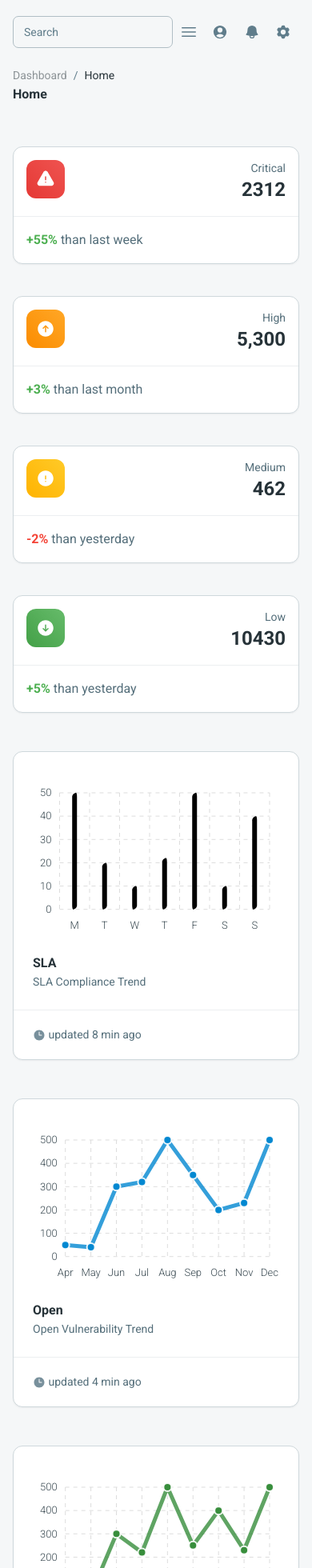
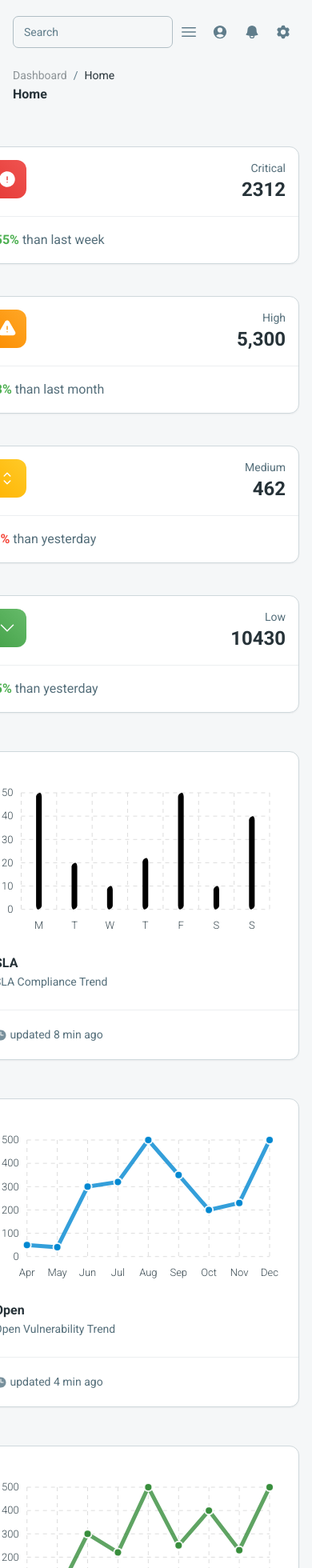
Before and after one commit to vanshxaggarwal/thornet-frontend, a React (Vite) app: page /dashboard/home in a window 390 px wide. Shown: the top 1960 px of the page at 80% size. Built offline with nearby package versions, Linux system fonts and the light colour scheme.

Commit message:
Random Changes

```diff
--- a/src/data/statistics-cards-data.js
+++ b/src/data/statistics-cards-data.js
@@ -1,14 +1,14 @@
 import {
     ExclamationTriangleIcon,
     ExclamationCircleIcon,
-    ArrowUpCircleIcon,
-    ArrowDownCircleIcon,
+    ChevronUpDownIcon,
+    ChevronDownIcon,
 } from "@heroicons/react/24/solid";
 
 export const statisticsCardsData = [
     {
         color: "red",
-        icon: ExclamationTriangleIcon,
+        icon: ExclamationCircleIcon,
         title: "Critical",
         value: "2312",
         footer: {
@@ -19,7 +19,7 @@ export const statisticsCardsData = [
     },
     {
         color: "orange",
-        icon: ArrowUpCircleIcon,
+        icon: ExclamationTriangleIcon,
         title: "High",
         value: "5,300",
         footer: {
@@ -30,7 +30,7 @@ export const statisticsCardsData = [
     },
     {
         color: "amber",
-        icon: ExclamationCircleIcon,
+        icon: ChevronUpDownIcon,
         title: "Medium",
         value: "462",
         footer: {
@@ -41,7 +41,7 @@ export const statisticsCardsData = [
     },
     {
         color: "green",
-        icon: ArrowDownCircleIcon,
+        icon: ChevronDownIcon,
         title: "Low",
         value: "10430",
         footer: {
--- a/src/pages/dashboard/home.jsx
+++ b/src/pages/dashboard/home.jsx
@@ -30,7 +30,7 @@ import { CheckCircleIcon, ClockIcon } from "@heroicons/react/24/solid";
 export function Home() {
     return (
         <div className="mt-12">
-            <div className="mb-12 grid gap-y-10 gap-x-6 md:grid-cols-2 xl:grid-cols-4">
+            <div className="mb-12 -ml-12 grid gap-y-10 gap-x-6 md:grid-cols-2 xl:grid-cols-4">
                 {statisticsCardsData.map(({ icon, title, footer, ...rest }) => (
                     <StatisticsCard
                         key={title}
@@ -48,7 +48,7 @@ export function Home() {
                     />
                 ))}
             </div>
-            <div className="mb-6 grid grid-cols-1 gap-y-12 gap-x-6 md:grid-cols-2 xl:grid-cols-3">
+            <div className="mb-6 -ml-12 grid grid-cols-1 gap-y-12 gap-x-6 md:grid-cols-2 xl:grid-cols-3">
                 {statisticsChartsData.map((props) => (
                     <StatisticsChart
                         key={props.title}
@@ -65,7 +65,7 @@ export function Home() {
                     />
                 ))}
             </div>
-            <div className="mb-4 grid grid-cols-1 gap-6 xl:grid-cols-3">
+            <div className="mb-4 -ml-12 grid grid-cols-1 gap-6 xl:grid-cols-3">
                 <Card className="overflow-hidden xl:col-span-2 border border-blue-gray-100 shadow-sm">
                     <CardHeader
                         floated={false}
--- a/src/widgets/layout/dashboard-navbar.jsx
+++ b/src/widgets/layout/dashboard-navbar.jsx
@@ -90,7 +90,7 @@ export function DashboardNavbar() {
               className="hidden items-center gap-1 px-4 xl:flex normal-case"
             >
               <UserCircleIcon className="h-5 w-5 text-blue-gray-500" />
-              Sign In
+              Kurt
             </Button>
             <IconButton
               variant="text"
--- a/src/widgets/layout/sidenav.jsx
+++ b/src/widgets/layout/sidenav.jsx
@@ -22,7 +22,7 @@ export function Sidenav({ brandImg, brandName, routes }) {
     <aside
       className={`${sidenavTypes[sidenavType]} ${
         openSidenav ? "translate-x-0" : "-translate-x-80"
-      } fixed inset-0 z-50 my-4 ml-4 h-[calc(100vh-32px)] w-72 rounded-xl transition-transform duration-300 xl:translate-x-0 border border-blue-gray-100`}
+      } fixed inset-0 z-50 my-4 ml-4 h-[calc(100vh-32px)] w-60 rounded-xl transition-transform duration-300 xl:translate-x-0 border border-blue-gray-100`}
     >
       <div
         className={`relative`}
```
